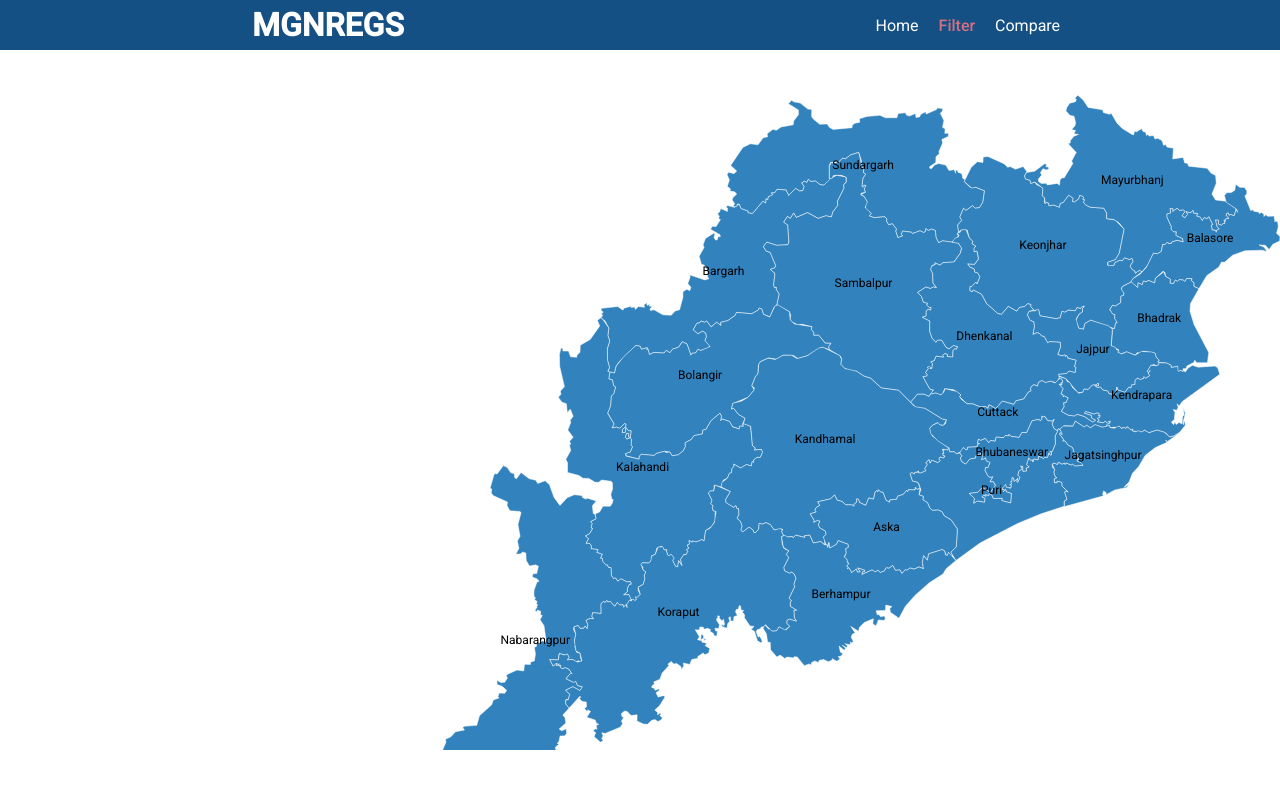
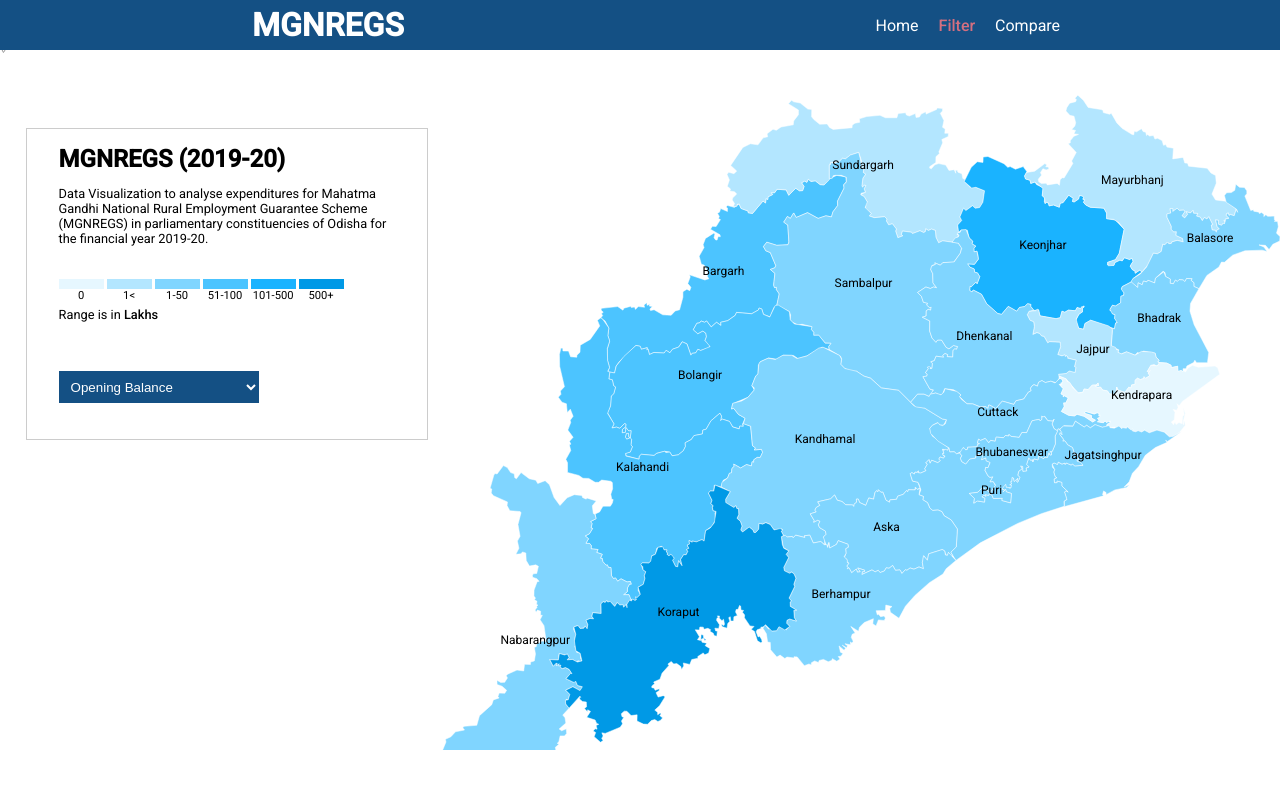
Before and after one commit to PixeledCode/MGNREGS_D3, a React (Create React App) app: page /filter in a window 1280 px wide. Shown: the top 788 px of the page. Built offline with nearby package versions, Linux system fonts and the light colour scheme.

Commit message:
filter page complete

```diff
--- a/package.json
+++ b/package.json
@@ -7,6 +7,7 @@
     "@testing-library/react": "^11.2.6",
     "@testing-library/user-event": "^12.8.3",
     "d3": "^6.7.0",
+    "d3-tip": "^0.9.1",
     "fast-deep-equal": "^3.1.3",
     "react": "^17.0.2",
     "react-dom": "^17.0.2",
--- a/public/data.json
+++ b/public/data.json
@@ -187,14 +187,5 @@
     "total_expenditure": 1351008000,
     "unspent_bal": 32329000,
     "payment_due": 25915000
-  },
-  "Grand Total": {
-    "opening_bal": 93189000,
-    "total_funds": 17185662000,
-    "expenditure_wages": 13698436000,
-    "expenditure_materials": 4820796000,
-    "total_expenditure": 18594812000,
-    "unspent_bal": 1409154000,
-    "payment_due": 317819000
   }
 }
--- a/src/assets/data.json
+++ b/src/assets/data.json
@@ -187,14 +187,5 @@
     "total_expenditure": 1351008000,
     "unspent_bal": 32329000,
     "payment_due": 25915000
-  },
-  "Grand Total": {
-    "opening_bal": 93189000,
-    "total_funds": 17185662000,
-    "expenditure_wages": 13698436000,
-    "expenditure_materials": 4820796000,
-    "total_expenditure": 18594812000,
-    "unspent_bal": 1409154000,
-    "payment_due": 317819000
   }
 }
--- a/src/assets/index.css
+++ b/src/assets/index.css
@@ -67,6 +67,21 @@
 #map__container .svgDistrict,
 #map__container .svgDistrictName {
   cursor: pointer;
+  font-size: 12px;
+}
+
+@media screen and (max-width: 800px) {
+  #map__container .svgDistrict,
+  #map__container .svgDistrictName {
+    font-size: 10px;
+  }
+}
+
+@media screen and (max-width: 500px) {
+  #map__container .svgDistrict,
+  #map__container .svgDistrictName {
+    font-size: 8px;
+  }
 }
 
 #map__container .selectedMap {
@@ -79,8 +94,17 @@
   }
 }
 
-#map__container.filterMap {
-  margin-top: 0;
+#map__container.filterMap .svgDistrict,
+#map__container.filterMap .svgDistrictName {
+  cursor: default;
+}
+
+#map__container.filterMap .tooltip-area {
+  background-color: white;
+}
+
+#map__container.filterMap .tooltip-area text {
+  font-size: .7rem;
 }
 
 .svg-container {
@@ -109,6 +133,7 @@
   -ms-grid-rows: (max-content)[2] 1fr;
       grid-template-rows: repeat(2, -webkit-max-content) 1fr;
       grid-template-rows: repeat(2, max-content) 1fr;
+  z-index: 100;
 }
 
 @media screen and (max-width: 780px) {
@@ -127,7 +152,6 @@
 div#container h3,
 div#container p {
   padding: 0 2rem;
-  z-index: 100;
 }
 
 div#container h1 {
@@ -145,6 +169,33 @@
   font-weight: 500;
 }
 
+div#container.filter-container {
+  -ms-grid-rows: (max-content)[4];
+      grid-template-rows: repeat(4, -webkit-max-content);
+      grid-template-rows: repeat(4, max-content);
+  border: 1px solid #cccccc;
+  height: 310px;
+}
+
+div#container.filter-container .range-value {
+  padding: 1rem 0;
+}
+
+div#container.filter-container .range-value span {
+  font-weight: 500;
+}
+
+div#container.filter-container #district {
+  width: 200px;
+  height: 2rem;
+  border: none;
+  background: #145084;
+  outline: none;
+  color: white;
+  padding: 0 .5rem;
+  margin-left: 2rem;
+}
+
 .main-g {
   -webkit-transform: translate(4rem, 3rem);
           transform: translate(4rem, 3rem);
@@ -152,11 +203,6 @@
 
 .bar {
   fill: #145084;
-}
-
-text {
-  font-size: 12px;
-  fill: #000;
 }
 
 path {
@@ -195,4 +241,28 @@
   display: grid;
   place-content: center;
 }
+
+#map-census-key {
+  padding: 0 2rem;
+  width: 300px;
+  margin: 20px 0;
+}
+
+#map-census-key .key-block {
+  float: left;
+  width: 15%;
+  margin-right: 1%;
+}
+
+#map-census-key .key-block .key-color-block {
+  width: 100%;
+  float: left;
+  height: 10px;
+  background-color: #fff;
+}
+
+#map-census-key .key-block .range {
+  font-size: .7rem;
+  text-align: center;
+}
 /*# sourceMappingURL=index.css.map */
--- a/src/assets/index.scss
+++ b/src/assets/index.scss
@@ -64,6 +64,14 @@
   .svgDistrict,
   .svgDistrictName {
     cursor: pointer;
+    font-size: 12px;
+
+    @media screen and (max-width: 800px) {
+      font-size: 10px;
+    }
+    @media screen and (max-width: 500px) {
+      font-size: 8px;
+    }
   }
 
   .selectedMap {
@@ -75,7 +83,19 @@
   }
 
   &.filterMap {
-    margin-top: 0;
+
+    .svgDistrict,
+    .svgDistrictName {
+      cursor: default;
+    }
+
+    .tooltip-area {
+      background-color: white;
+
+      text {
+        font-size: .7rem;
+      }
+    }
   }
 }
 
@@ -102,6 +122,7 @@
   height: 500px;
   display: grid;
   grid-template-rows: repeat(2, max-content) 1fr;
+  z-index: 100;
 
   @media screen and (max-width: 780px) {
     position: relative;
@@ -115,7 +136,7 @@
   h3,
   p {
     padding: 0 2rem;
-    z-index: 100;
+
   }
 
   h1 {
@@ -133,7 +154,30 @@
     font-weight: 500;
   }
 
+  &.filter-container {
+    grid-template-rows: repeat(4, max-content);
+    border: 1px solid #cccccc;
+    height: 310px;
 
+    .range-value {
+      padding: 1rem 0;
+
+      span {
+        font-weight: 500;
+      }
+    }
+
+    #district {
+      width: 200px;
+      height: 2rem;
+      border: none;
+      background: #145084;
+      outline: none;
+      color: white;
+      padding: 0 .5rem;
+      margin-left: 2rem;
+    }
+  }
 }
 
 // bar chart
@@ -143,11 +187,6 @@
 
 .bar {
   fill: #145084;
-}
-
-text {
-  font-size: 12px;
-  fill: #000;
 }
 
 path {
@@ -187,3 +226,27 @@
   display: grid;
   place-content: center;
 }
+
+#map-census-key {
+  padding: 0 2rem;
+  width: 300px;
+  margin: 20px 0;
+
+  .key-block {
+    float: left;
+    width: 15%;
+    margin-right: 1%;
+
+    .key-color-block {
+      width: 100%;
+      float: left;
+      height: 10px;
+      background-color: #fff;
+    }
+
+    .range {
+      font-size: .7rem;
+      text-align: center;
+    }
+  }
+}
--- a/src/components/Filter/Filter.js
+++ b/src/components/Filter/Filter.js
@@ -3,6 +3,37 @@
 import odisha from 'assets/odihsa'
 import data from 'assets/data.json'
 
+const getColorByValue = (val, hue, range) => {
+	const getLightness = (val) => {
+		if (range === 'Lakhs') {
+			if (val === 0) return 95
+			if (val < 1) return 85
+			if (val < 51) return 75
+			if (val < 101) return 65
+			if (val < 501) return 55
+			if (val >= 501) return 45
+		} else {
+			if (val < 11) return 85
+			if (val < 51) return 75
+			if (val < 101) return 65
+			if (val < 150) return 55
+			if (val >= 150) return 45
+		}
+	}
+
+	const color = getLightness(val)
+	return `hsl(${hue}, 100%, ${color}%)`
+}
+
+const categories = {
+	opening_bal: 'Opening Balance',
+	total_funds: 'Funds Available',
+	expenditure_wages: 'Expenditure Wages',
+	expenditure_materials: 'Expenditure Materials',
+	total_expenditure: 'Grand Expenditure',
+	unspent_bal: 'Unspent Balance',
+	payment_due: 'Payment Due',
+}
 class Filter extends Component {
 	constructor(props) {
 		super(props)
@@ -16,11 +47,76 @@
 			unspent_bal: 0,
 			payment_due: 0,
 			initial: true,
+			hue: 200,
+			lightness: [95, 85, 75, 65, 55, 45],
+			rangeArray: ['0', '1<', '1-50', '51-100', '101-500', '500+'],
+			rangeText: 'Lakhs',
+			rangeValue: 100000,
+			category: 'opening_bal',
 		}
 	}
 
 	componentDidMount() {
 		this.drawMap()
+	}
+
+	componentDidUpdate() {
+		this.updateMap()
+	}
+
+	updateCategory(value) {
+		const blue = ['opening_bal', 'unspent_bal', 'payment_due']
+		const green = ['total_funds', 'total_expenditure']
+
+		if (blue.includes(value)) {
+			this.setState({
+				hue: 200,
+				lightness: [95, 85, 75, 65, 55, 45],
+				rangeText: 'Lakhs',
+				rangeValue: 100000,
+				rangeArray: ['0', '1<', '1-50', '51-100', '101-500', '500+'],
+			})
+		} else if (green.includes(value)) {
+			this.setState({
+				hue: 147,
+				lightness: [85, 75, 65, 55, 45],
+				rangeText: 'Crores',
+				rangeValue: 10000000,
+				rangeArray: ['1-10', '11-50', '51-100', '101-150', '150+'],
+			})
+		} else {
+			this.setState({
+				hue: 0,
+				lightness: [85, 75, 65, 55, 45],
+				rangeText: 'Crores',
+				rangeValue: 10000000,
+				rangeArray: ['1-10', '11-50', '51-100', '101-150', '150+'],
+			})
+		}
+
+		this.setState({ category: value })
+	}
+
+	updateMap() {
+		const hue = this.state.hue
+		const range = this.state.rangeValue
+		const rangeText = this.state.rangeText
+		const budget = {}
+
+		for (let val in data) {
+			budget[val] = data[val][this.state.category]
+		}
+
+		d3.selectAll('.svgDistrict')
+			.transition()
+			.duration(150)
+			.attr('fill', function (d) {
+				return getColorByValue(
+					budget[d.properties.pc_name] / range,
+					hue,
+					rangeText
+				)
+			})
 	}
 
 	drawMap() {
@@ -32,34 +128,35 @@
 		const budget = {}
 		// --------------- Event handler ---------------
 
-		function mouseOverHandler(d, i) {
-			d3.select(this).attr('fill', HOVER_COLOR)
+		function mouseOverHandler() {
+			d3.select(this).attr('stroke', HOVER_COLOR).attr('stroke-width', 1)
+			d3.select('.tooltip-area').style('visibility', 'visible')
 		}
 
-		function mouseOutHandler(d, i) {
-			d3.select(this).attr('fill', color)
+		function mouseOutHandler() {
+			d3.select(this).attr('stroke', '#fff').attr('stroke-width', 0.5)
+			d3.select('.tooltip-area')
+			// .style("visibility", "hidden");
 		}
 
-		const clickHandler = (d, i) => {
-			if (document.querySelector('.selectedMap'))
-				document.querySelector('.selectedMap').classList.remove('selectedMap')
+		const mousemove = (d, i) => {
+			d3.select('.tooltip-text-category1').text(
+				`${categories[this.state.category].split(' ')[0]}`
+			)
+			d3.select('.tooltip-text-category2').text(
+				`${categories[this.state.category].split(' ')[1]}`
+			)
+			d3.select('.tooltip-text-value1').text(
+				`${data[i.properties.pc_name][this.state.category]
+					.toString()
+					.replace(/\B(?=(\d{3})+(?!\d))/g, ',')}`
+			)
+			d3.select('.tooltip-text-value2').text('INR')
+			const [x, y] = d3.pointer(d)
 
-			document.getElementById(i.properties.pc_name).classList.add('selectedMap')
-			this.setState({
-				initial: false,
-				constituency: i.properties.pc_name,
-				opening_bal: data[i.properties.pc_name]['opening_bal'],
-				total_funds: data[i.properties.pc_name]['total_funds'],
-				expenditure_wages: data[i.properties.pc_name]['expenditure_wages'],
-				expenditure_materials:
-					data[i.properties.pc_name]['expenditure_materials'],
-				total_expenditure: data[i.properties.pc_name]['total_expenditure'],
-				unspent_bal: data[i.properties.pc_name]['unspent_bal'],
-				payment_due: data[i.properties.pc_name]['payment_due'],
-			})
+			d3.select('.tooltip-area').attr('transform', `translate(${x}, ${y})`)
 		}
 
-		// Prepare SVG container for placing the map,
 		const svg = d3
 			.select('#map__container')
 			.classed('svg-container', true)
@@ -76,24 +173,17 @@
 			odisha
 		)
 
-		d3.json('data.json', function (d) {
-			budget.d.properties.pc_name = d.properties.pc_name['opening_bal']
-		})
+		for (let val in data) {
+			budget[val] = data[val][this.state.category]
+		}
+		const path = d3.geoPath().projection(projection)
 
-		// Prepare SVG path and color, import the
-		// effect from above projection.
-		const path = d3.geoPath().projection(projection)
-		// const color = '#9ecae1'
-		var color = d3
-			.scaleThreshold()
-			.domain(d3.range(2, 18))
-			.range(d3.schemeBlues[3])
-		// .domain([0, 5, 9])
-		// .range(["blue", "yellow", "green"]);
+		const hue = this.state.hue
+		const range = this.state.rangeValue
+		const rangeText = this.state.rangeText
 
 		const g = svg.attr('class', 'svgMap')
-		function renderMap(root) {
-			// Draw districts and register event listeners
+		const renderMap = (root) => {
 			g.append('g')
 				.selectAll('path')
 				.data(root.features)
@@ -102,16 +192,20 @@
 				.attr('class', 'svgDistrict')
 				.attr('id', (d) => d.properties.pc_name)
 				.attr('d', path)
-				.attr('fill', color)
-				// .attr("fill", function(d) {
-				//   return color(d.Poverty = data.get(d.properties.pc_name)); })
+				.attr('fill', function (d) {
+					return getColorByValue(
+						budget[d.properties.pc_name] / range,
+						hue,
+						rangeText
+					)
+				})
 				.attr('stroke', '#FFF')
 				.attr('stroke-width', 0.5)
 				.on('mouseover', mouseOverHandler)
 				.on('mouseout', mouseOutHandler)
-				.on('click', clickHandler)
+				.on('mousemove', mousemove)
+			// .on('click', clickHandler)
 
-			// Place name labels in the middle of a district
 			g.append('g')
 				.selectAll('text')
 				.data(root.features)
@@ -122,15 +216,97 @@
 				.attr('text-anchor', 'middle')
 				.attr('font-size', 10)
 				.text((d) => d.properties.pc_name)
-				.on('click', clickHandler)
+			// .on('click', clickHandler)
+
+			g.append('g')
+				.attr('class', 'tooltip-area')
+				.append('path')
+				.style('fill', 'white')
+				.style('stroke', '#999')
+				.attr('stroke-width', '1px')
+				.attr(
+					'd',
+					'M2.5,11.513496398925781 L2.5,11.513496398925781 C2.5,6.535900115966797 6.4405975341796875,2.5 11.301300048828125,2.5 L15.303199768066406,2.5 L15.303199768066406,2.5 L34.508995056152344,2.5 L70.51799011230469,2.5 C72.85198974609375,2.5 75.08999633789062,3.449298858642578 76.74200439453125,5.140098571777344 C78.39299011230469,6.830799102783203 79.31999206542969,9.123699188232422 79.31999206542969,11.513496398925781 L79.31999206542969,58.0469970703125 L79.31999206542969,58.0469970703125 L79.31999206542969,71.56700134277344 L79.31999206542969,71.56700134277344 C79.31999206542969,76.54499816894531 75.37899780273438,80.58099365234375 70.51799011230469,80.58099365234375 L46.508995056152344,80.58099365234375 L38.41899871826172,92.5 L32.303199768066406,80.58099365234375 C35.969200134277344,80.58099365234375 12.635299682617188,80.58099365234375 11.301300048828125,80.58099365234375 C6.4405975341796875,80.58099365234375 2.5,76.54499816894531 2.5,71.56700134277344 L2.5,71.56700134277344 L2.5,58.0469970703125 L2.5,58.0469970703125 L2.5,11.513496398925781 z'
+				)
+				.attr('transform', 'rotate(0,0,100)translate(-35, -90)')
+
+			d3.select('.tooltip-area')
+				.append('text')
+				.attr('class', 'tooltip-text-category1')
+				.attr('transform', function (d, i) {
+					return 'translate(-25, -70)'
+				})
+
+			d3.select('.tooltip-area')
+				.append('text')
+				.attr('class', 'tooltip-text-category2')
+				.attr('transform', function (d, i) {
+					return 'translate(-25, -55)'
+				})
+
+			d3.select('.tooltip-area')
+				.append('text')
+				.attr('class', 'tooltip-text-value1')
+				.attr('transform', function (d, i) {
+					return 'translate(-29, -30)'
+				})
+
+			d3.select('.tooltip-area')
+				.append('text')
+				.attr('class', 'tooltip-text-value2')
+				.attr('transform', function (d, i) {
+					return 'translate(-5, -15)'
+				})
 		}
-
 		renderMap(odisha)
 	}
 
 	render() {
 		return (
 			<>
+				<div id="container" className="filter-container">
+					<h1>MGNREGS (2019-20)</h1>
+					<p>
+						Data Visualization to analyse expenditures for Mahatma Gandhi
+						National Rural Employment Guarantee Scheme (MGNREGS) in
+						parliamentary constituencies of Odisha for the financial year
+						2019-20.
+					</p>
+					<div id="map-census-key">
+						{this.state.lightness.map((val, index) => {
+							return (
+								<div
+									key={'mk-' + index}
+									className="key-block"
+									id={'mk-' + index}
+								>
+									<div
+										className="key-color-block"
+										style={{
+											backgroundColor: `hsl(${this.state.hue}, 100%, ${val}%)`,
+										}}
+									></div>
+									<div className="range">{this.state.rangeArray[index]}</div>
+								</div>
+							)
+						})}
+						<p className="range-value">
+							Range is in <span>{this.state.rangeText}</span>
+						</p>
+					</div>
+					<select
+						id="district"
+						onChange={(e) => this.updateCategory(e.target.value)}
+					>
+						<option value="opening_bal">Opening Balance</option>
+						<option value="total_funds">Funds Available</option>
+						<option value="expenditure_wages">Expenditure Wages</option>
+						<option value="expenditure_materials">Expenditure Materials</option>
+						<option value="total_expenditure">Grand Expenditure</option>
+						<option value="unspent_bal">Unspent Balance</option>
+						<option value="payment_due">Payment Due</option>
+					</select>
+				</div>
 				<div id={'map__container'} className="filterMap"></div>
 			</>
 		)
```
Also changed, not shown: 2 other files (tests, documents, lock files or other folders).
